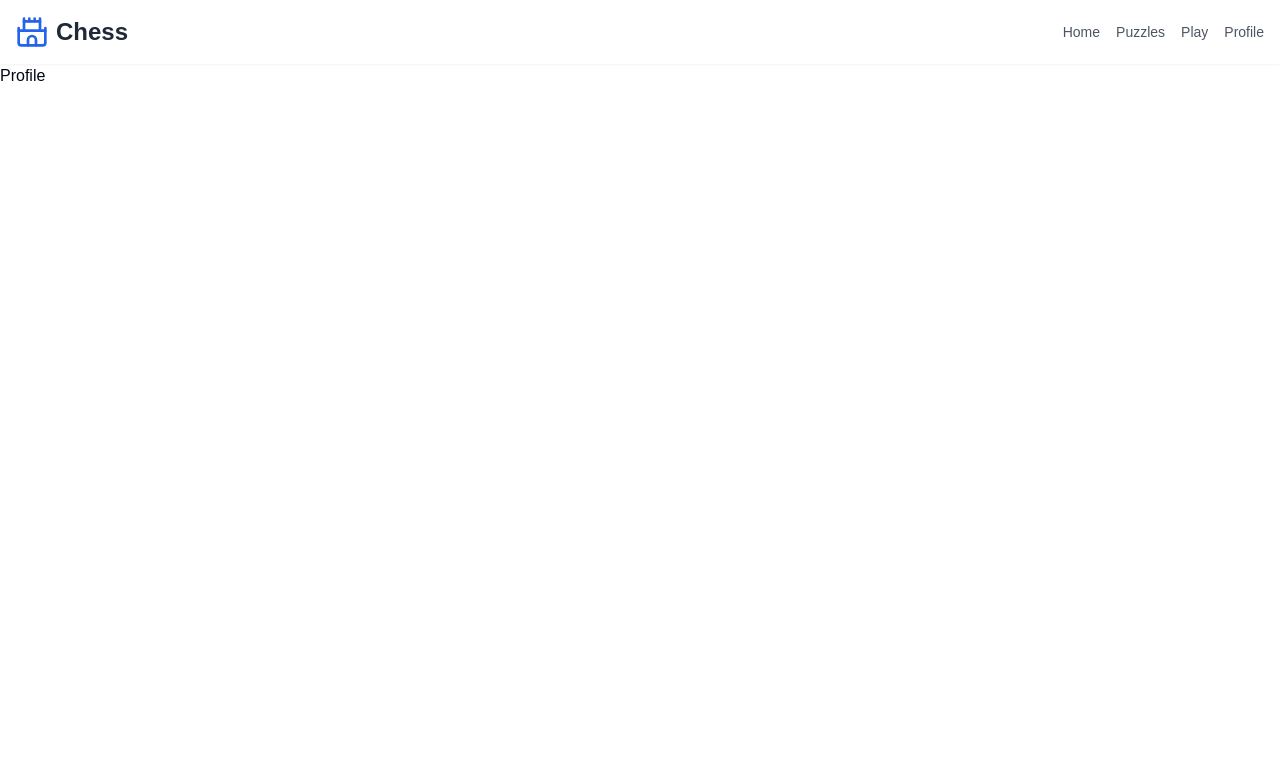
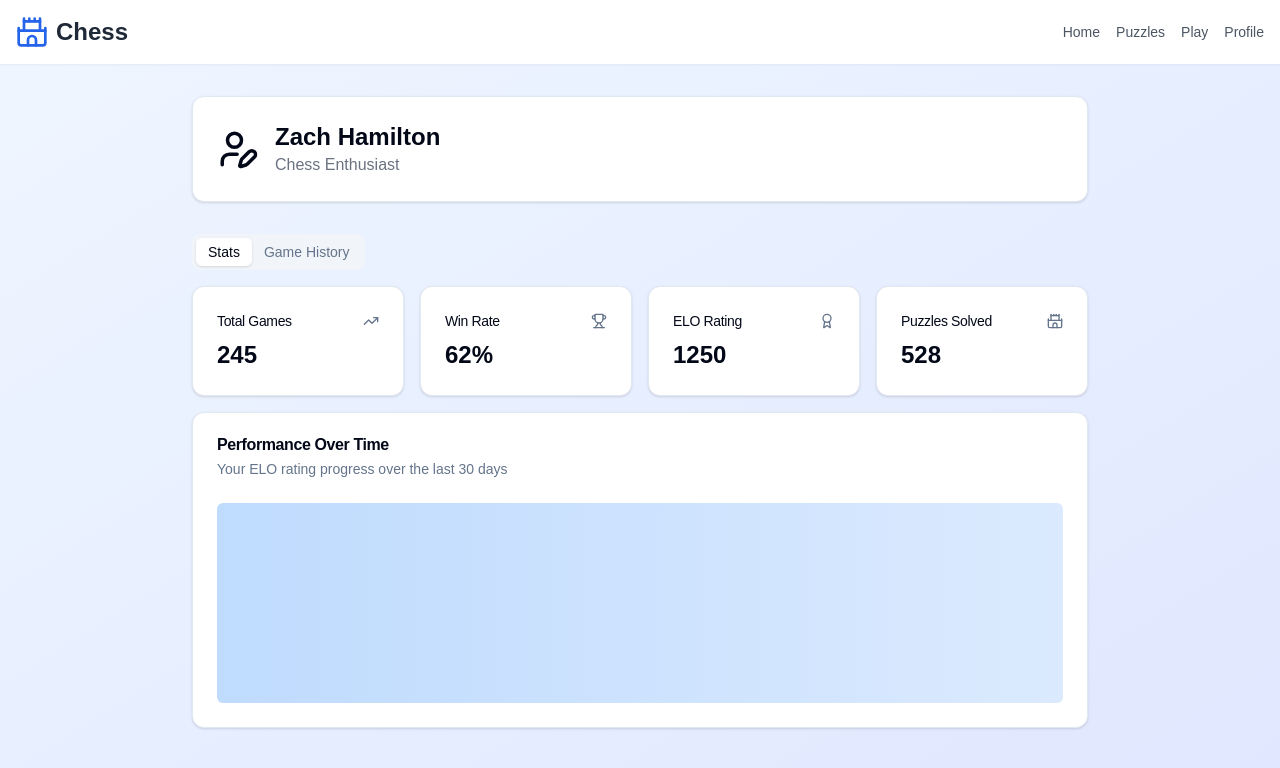
Before and after one commit to ZachMHamilton/Chess-Client, a Next.js app in the folder client/: page /profile in a window 1280 px wide. Shown: the top 768 px of the page. Built offline with nearby package versions, Linux system fonts and the light colour scheme.

Commit message:
feat: basic profile page complete

```diff
--- a/client/app/profile/page.tsx
+++ b/client/app/profile/page.tsx
@@ -1,10 +1,108 @@
-import Header from "@/components/ui/header";
+import React from 'react'
+import { Button } from "@/components/ui/button"
+import { Card, CardContent, CardDescription, CardHeader, CardTitle } from "@/components/ui/card"
+import { TabsContent, TabsList, TabsTrigger, Tabs } from "@/components/ui/tabs"
+import { AwardIcon, CastleIcon, TrendingUp, Trophy, UserPen } from 'lucide-react'
+import Header from '@/components/ui/header'
 
 export default function Profile() {
   return (
-    <div>
+    <div className="flex flex-col min-h-screen bg-gradient-to-br from-blue-50 to-indigo-100 dark:from-gray-900 dark:to-indigo-950">
       <Header />
-      <div>Profile</div>
+      <main className="flex-grow container mx-auto px-4 py-8">
+        <div className="max-w-4xl mx-auto">
+          <Card className="mb-8">
+            <CardContent className="flex items-center space-x-4 pt-6">
+              <UserPen size={42}/>
+              <div>
+                <h2 className="text-2xl font-bold">Zach Hamilton</h2>
+                <p className="text-gray-500 dark:text-gray-400">Chess Enthusiast</p>
+              </div>
+            </CardContent>
+          </Card>
+          {/* Placeholder values for now*/}
+          <Tabs defaultValue="stats" className="space-y-4">
+            <TabsList>
+              <TabsTrigger value="stats">Stats</TabsTrigger>
+              <TabsTrigger value="history">Game History</TabsTrigger>
+            </TabsList>
+            <TabsContent value="stats" className="space-y-4">
+              <div className="grid gap-4 md:grid-cols-2 lg:grid-cols-4">
+                <Card>
+                  <CardHeader className="flex flex-row items-center justify-between space-y-0 pb-2">
+                    <CardTitle className="text-sm font-medium">Total Games</CardTitle>
+                    <TrendingUp className="h-4 w-4 text-muted-foreground" />
+                  </CardHeader>
+                  <CardContent>
+                    <div className="text-2xl font-bold">245</div>
+                  </CardContent>
+                </Card>
+                <Card>
+                  <CardHeader className="flex flex-row items-center justify-between space-y-0 pb-2">
+                    <CardTitle className="text-sm font-medium">Win Rate</CardTitle>
+                    <Trophy className="h-4 w-4 text-muted-foreground" />
+                  </CardHeader>
+                  <CardContent>
+                    <div className="text-2xl font-bold">62%</div>
+                  </CardContent>
+                </Card>
+                <Card>
+                  <CardHeader className="flex flex-row items-center justify-between space-y-0 pb-2">
+                    <CardTitle className="text-sm font-medium">ELO Rating</CardTitle>
+                    <AwardIcon className="h-4 w-4 text-muted-foreground" />
+                  </CardHeader>
+                  <CardContent>
+                    <div className="text-2xl font-bold">1250</div>
+                  </CardContent>
+                </Card>
+                <Card>
+                  <CardHeader className="flex flex-row items-center justify-between space-y-0 pb-2">
+                    <CardTitle className="text-sm font-medium">Puzzles Solved</CardTitle>
+                    <CastleIcon className="h-4 w-4 text-muted-foreground" />
+                  </CardHeader>
+                  <CardContent>
+                    <div className="text-2xl font-bold">528</div>
+                  </CardContent>
+                </Card>
+              </div>
+              <Card>
+                <CardHeader>
+                  <CardTitle>Performance Over Time</CardTitle>
+                  <CardDescription>Your ELO rating progress over the last 30 days</CardDescription>
+                </CardHeader>
+                <CardContent>
+                  <div className="h-[200px] bg-gradient-to-r from-blue-200 to-blue-100 dark:from-blue-900 dark:to-blue-800 rounded-md" />
+                </CardContent>
+              </Card>
+            </TabsContent>
+            <TabsContent value="history" className="space-y-4">
+              <Card>
+                <CardHeader>
+                  <CardTitle>Recent Games</CardTitle>
+                </CardHeader>
+                <CardContent>
+                  <ul className="space-y-4">
+                    <li className="flex items-center justify-between">
+                      <div>
+                        <p className="font-medium">vs. Player123</p>
+                        <p className="text-sm text-gray-500 dark:text-gray-400">Won in 32 moves</p>
+                      </div>
+                      <Button variant="outline">Review</Button>
+                    </li>
+                    <li className="flex items-center justify-between">
+                      <div>
+                        <p className="font-medium">vs. ChessMaster99</p>
+                        <p className="text-sm text-gray-500 dark:text-gray-400">Lost in 45 moves</p>
+                      </div>
+                      <Button variant="outline">Review</Button>
+                    </li>
+                  </ul>
+                </CardContent>
+              </Card>
+            </TabsContent>
+          </Tabs>
+        </div>
+      </main>
     </div>
   )
 }
--- a/client/components/ui/header.tsx
+++ b/client/components/ui/header.tsx
@@ -3,7 +3,7 @@ import Link from 'next/link'
 
 export default function Header() {
   return (
-    <header className="flex items-center justify-between p-4 bg-white dark:bg-gray-800 shadow-sm">
+    <header className="flex items-center justify-between p-4 bg-white dark:bg-gray-800 shadow-sm sticky top-0">
       <div className="flex items-center space-x-2">
         <CastleIcon className="h-8 w-8 text-blue-600 dark:text-blue-400" />
         <h1 className="text-2xl font-bold text-gray-800 dark:text-white">Chess</h1>
```
Lines whose indentation alone changed are shown as unchanged.
